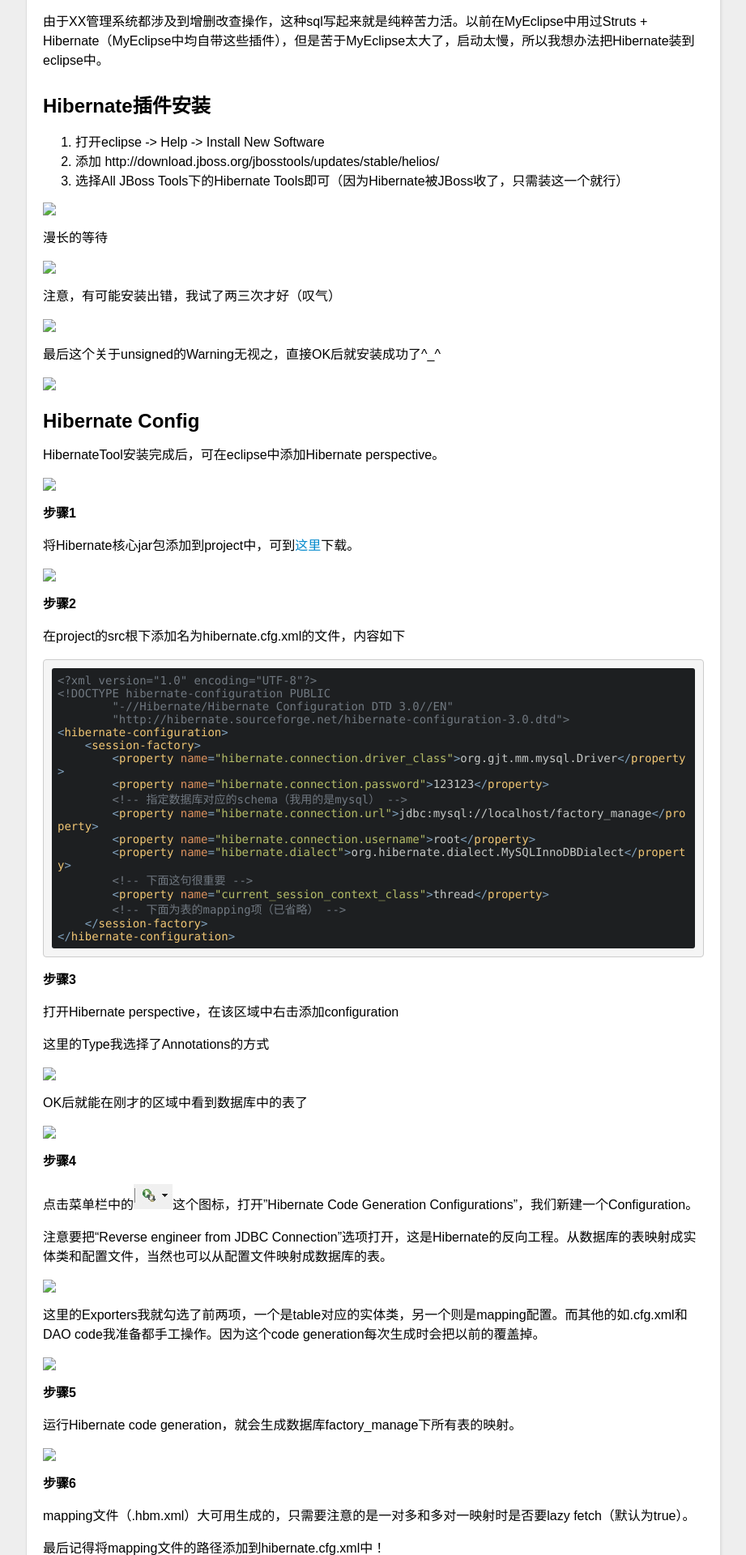
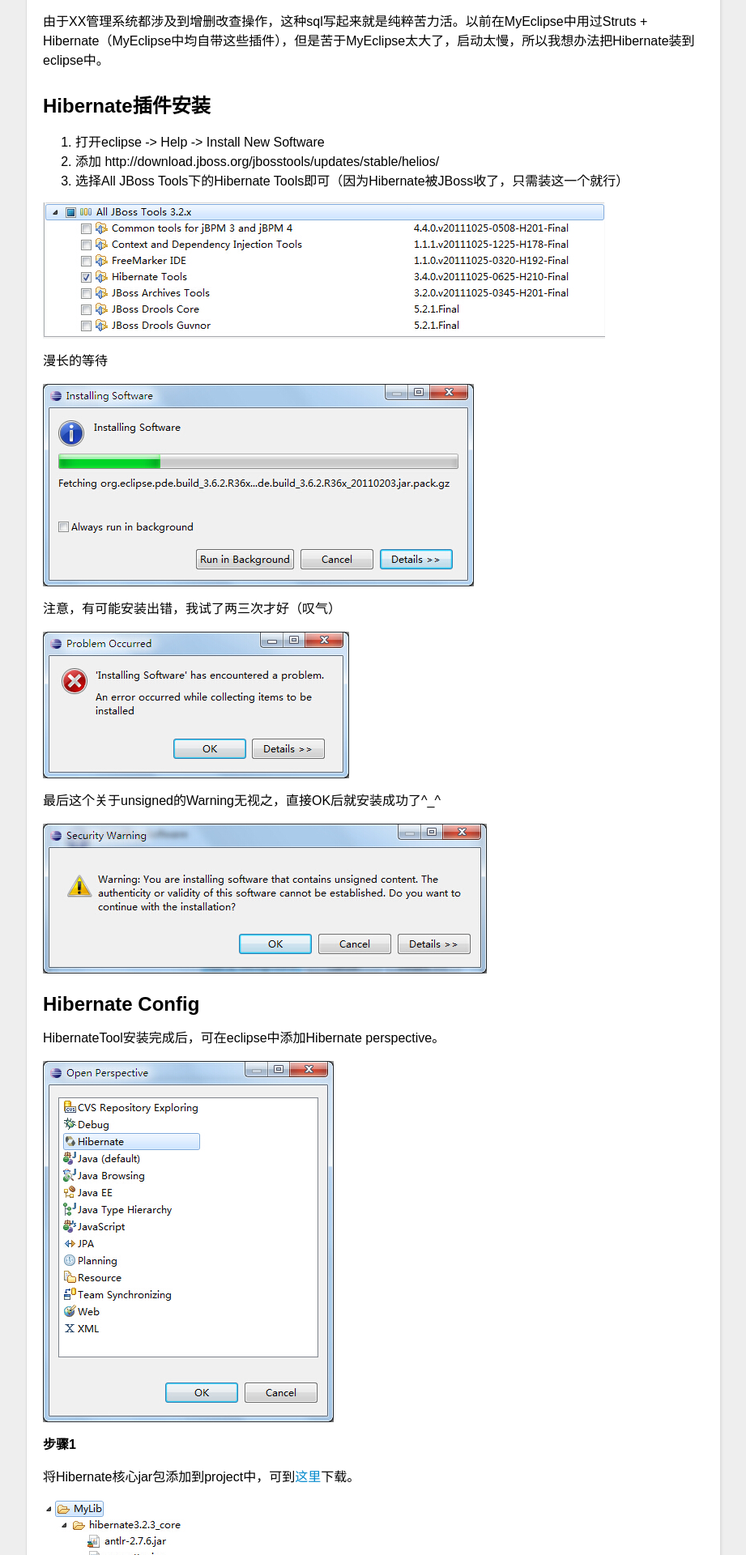
Before and after one commit to danislyn/danislyn.github.com, a Jekyll site: the page built from _posts/开发/2014-05-25-integrate-hibernate-into-eclipse.md, in a window 1280 px wide. Shown: the part 767-2687 px from the top of the page at 81% size, without its empty margins (23-944 px from the left). Built offline with Jekyll 4.4.1, drawn with Linux system fonts in a browser that asks for light colours; nearby versions of some CDN libraries; comment, search, counter and statistics services are not loaded.

Commit message:
update img src in posts

```diff
--- a/_posts/开发/2014-05-25-integrate-hibernate-into-eclipse.md
+++ b/_posts/开发/2014-05-25-integrate-hibernate-into-eclipse.md
@@ -31,19 +31,19 @@
 2. 添加 http://download.jboss.org/jbosstools/updates/stable/helios/
 3. 选择All JBoss Tools下的Hibernate Tools即可（因为Hibernate被JBoss收了，只需装这一个就行）
 
-<img src="/assets/photos/20140525_01.jpg" style="max-width:694px;">
+<img src="/assets/captures/20140525_01.jpg" style="max-width:694px;">
 
 漫长的等待
 
-<img src="/assets/photos/20140525_02.jpg" style="max-width:532px;">
+<img src="/assets/captures/20140525_02.jpg" style="max-width:532px;">
 
 注意，有可能安装出错，我试了两三次才好（叹气）
 
-<img src="/assets/photos/20140525_03.jpg" style="max-width:378px;">
+<img src="/assets/captures/20140525_03.jpg" style="max-width:378px;">
 
 最后这个关于unsigned的Warning无视之，直接OK后就安装成功了^_^
 
-<img src="/assets/photos/20140525_04.jpg" style="max-width:548px;">
+<img src="/assets/captures/20140525_04.jpg" style="max-width:548px;">
 
 
 
@@ -51,13 +51,13 @@
 -----------------
 HibernateTool安装完成后，可在eclipse中添加Hibernate perspective。
 
-<img src="/assets/photos/20140525_05.jpg" style="max-width:359px;">
+<img src="/assets/captures/20140525_05.jpg" style="max-width:359px;">
 
 **步骤1**
 
 将Hibernate核心jar包添加到project中，可到[这里](https://github.com/danislyn/FactoryManage/tree/master/MyLib/hibernate3.2.3_core)下载。
 
-<img src="/assets/photos/20140525_06.jpg" style="max-width:260px;">
+<img src="/assets/captures/20140525_06.jpg" style="max-width:260px;">
 
 
 **步骤2**
@@ -89,31 +89,31 @@
 
 这里的Type我选择了Annotations的方式
 
-<img src="/assets/photos/20140525_07.jpg" style="max-width:800px;">
+<img src="/assets/captures/20140525_07.jpg" style="max-width:800px;">
 
 OK后就能在刚才的区域中看到数据库中的表了
 
-<img src="/assets/photos/20140525_08.jpg" style="max-width:198px;">
+<img src="/assets/captures/20140525_08.jpg" style="max-width:198px;">
 
 
 **步骤4**
 
-点击菜单栏中的<img src="/assets/photos/hibernate-icon.jpg" style="width:48px;">这个图标，打开"Hibernate Code Generation Configurations"，我们新建一个Configuration。
+点击菜单栏中的<img src="/assets/captures/hibernate-icon.jpg" style="width:48px;">这个图标，打开"Hibernate Code Generation Configurations"，我们新建一个Configuration。
 
 注意要把“Reverse engineer from JDBC Connection”选项打开，这是Hibernate的反向工程。从数据库的表映射成实体类和配置文件，当然也可以从配置文件映射成数据库的表。
 
-<img src="/assets/photos/20140525_09.jpg" style="max-width:600px;">
+<img src="/assets/captures/20140525_09.jpg" style="max-width:600px;">
 
 这里的Exporters我就勾选了前两项，一个是table对应的实体类，另一个则是mapping配置。而其他的如.cfg.xml和DAO code我准备都手工操作。因为这个code generation每次生成时会把以前的覆盖掉。
 
-<img src="/assets/photos/20140525_10.jpg" style="max-width:601px;">
+<img src="/assets/captures/20140525_10.jpg" style="max-width:601px;">
 
 
 **步骤5**
 
 运行Hibernate code generation，就会生成数据库factory_manage下所有表的映射。
 
-<img src="/assets/photos/20140525_11.jpg" style="max-width:238px;">
+<img src="/assets/captures/20140525_11.jpg" style="max-width:238px;">
 
 
 **步骤6**
```
Also changed, not shown: _posts/开发/2014-06-12-use-phantomjs-to-capture-webpage.md (+4 -4 lines).
